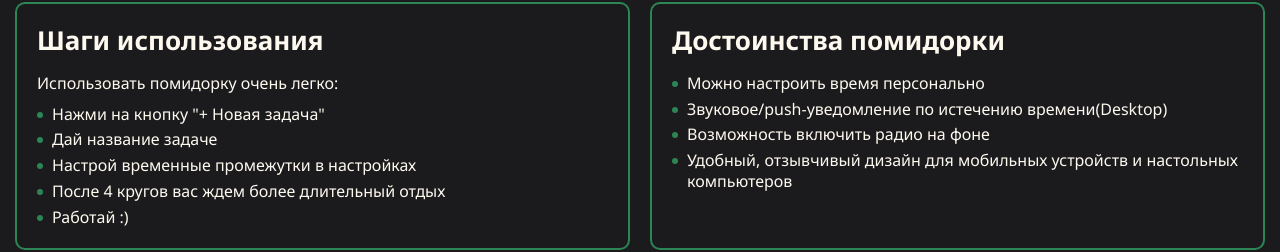
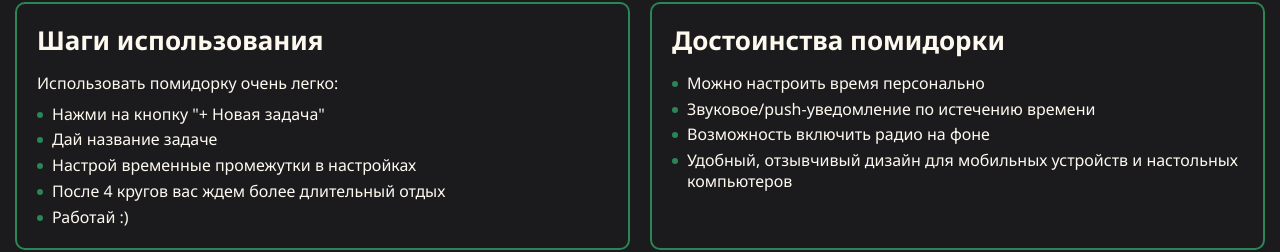
Before and after one commit to lyoshalove/pomodoro, a Vue app: page /about in a window 1280 px wide. Shown: the part 378-630 px from the top of the page. Built offline with nearby package versions, Linux system fonts and the light colour scheme.

Commit message:
Update About.vue

```diff
--- a/src/views/About/About.vue
+++ b/src/views/About/About.vue
@@ -42,7 +42,7 @@
                 Можно настроить время персонально
               </li>
               <li class="about__card-item">
-                Звуковое/push-уведомление по истечению времени(Desktop)
+                Звуковое/push-уведомление по истечению времени
               </li>
               <li class="about__card-item">
                 Возможность включить радио на фоне
```
